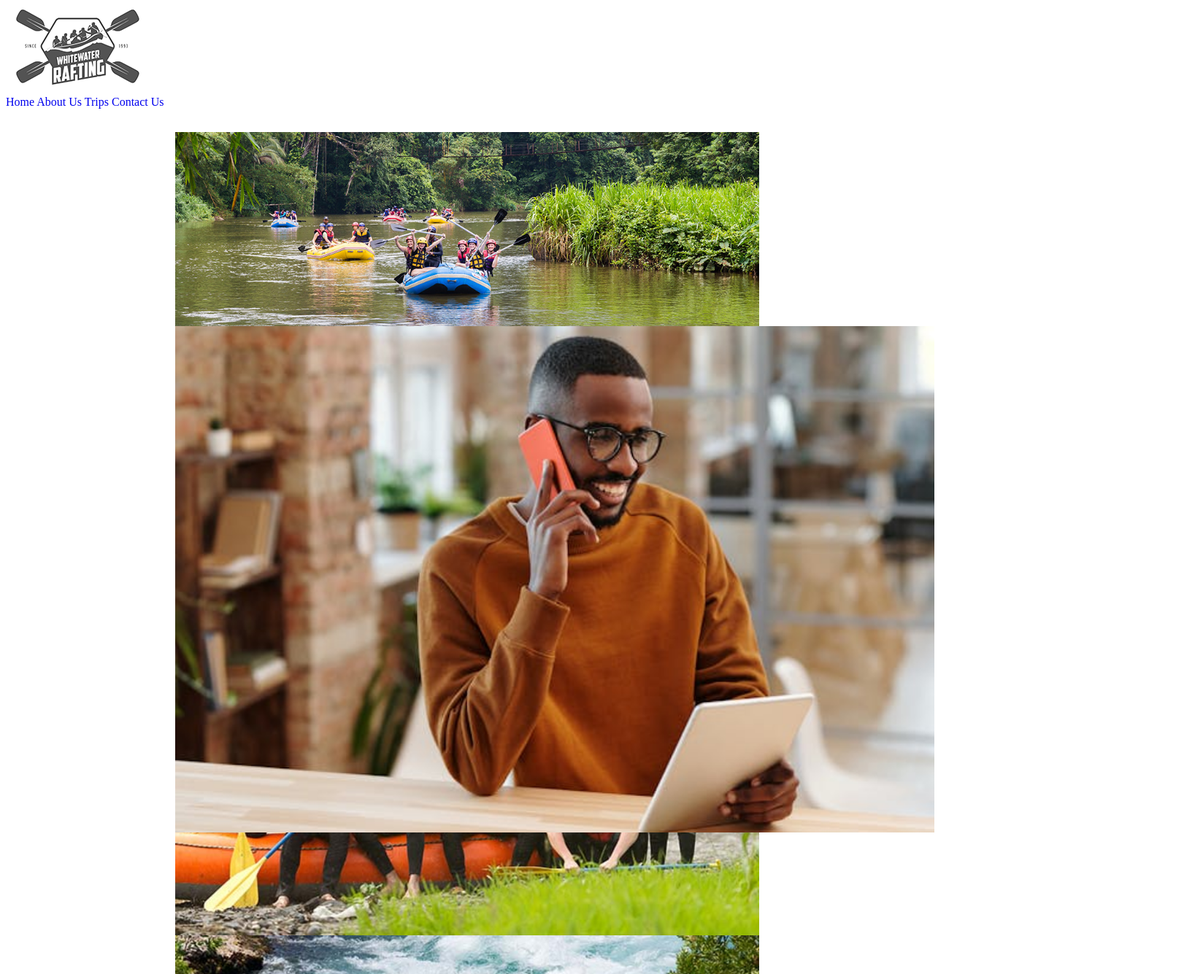
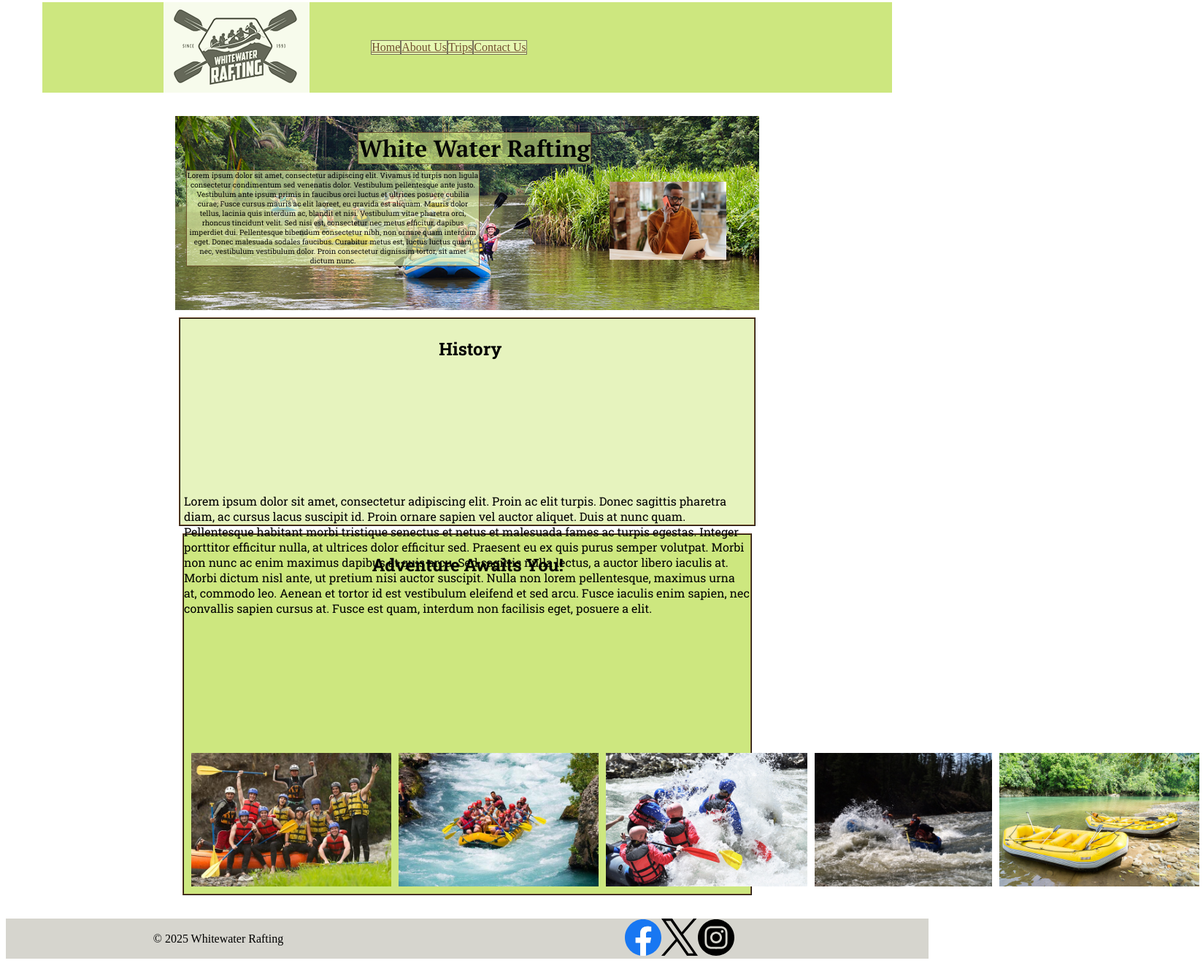
Before and after one commit to FunAxel64/wdd130, a plain HTML site: page wwr/about.html in a window 1280 px wide. Shown: the part 5-1340 px from the top of the page at 73% size, 1648 px wide, since content can reach past the window. Drawn offline with Linux system fonts and the light colour scheme.

Commit message:
week 4 asssigment

```diff
--- a/wwr/about.html
+++ b/wwr/about.html
@@ -11,9 +11,9 @@
         <meta name="autor" content="Axel Nahum Perez Valladares">
     </head>
     <body>
-        <header>
+        <header class="header-grid">
             <img src="images/logo.png" alt="rafting site logo">
-            <nav>
+            <nav class="nav-flex">
                 <a href="index.html">Home</a>
                 <a href="about.html">About Us</a>
                 <a href="trips.html">Trips</a>
@@ -36,7 +36,8 @@
                             Pellentesque bibendum consectetur nibh, non ornare quam interdum eget. Donec malesuada sodales faucibus. Curabitur metus est, luctus luctus quam nec, vestibulum vestibulum dolor. Proin consectetur dignissim tortor, sit amet dictum nunc.
                          </p> <!--placeholder -->
                 </article>
-                <section>
+            </div>
+            <section class="history-grid">
                 <h2>History</h2>
                 <p>
                     Lorem ipsum dolor sit amet, consectetur adipiscing elit.
@@ -50,17 +51,30 @@
                             Fusce iaculis enim sapien, nec convallis sapien cursus at.
                             Fusce est quam, interdum non facilisis eget, posuere a elit. </p> <!--placeholder -->
             </section>
-                <section>
+            <section class="adventure-grid">
                 <h2>Adventure Awaits You!</h2>
+                <div class="adventure-flex">
                     <img src="images/adventure_image_1.jpg" alt="adventerous image 1">
                     <img src="images/adventure_image_2.jpg" alt="adventerous image 2">
                     <img src="images/adventure_image_3.jpg" alt="adventerous image 3">
                     <img src="images/adventure_image_4.jpg" alt="adventerous image 4">
                     <img src="images/adventure_image_5.jpg" alt="adventerous image 5">
+                </div>
             </section>
-            </div>
         </main>
-        <footer>
+        <footer class="footer-grid">
+            © 2025 Whitewater Rafting
+            <nav class="sociallinks">
+                <a href="https://facebook.com">
+                    <img src="images/facebook.svg" alt="facebook">
+                </a>
+                <a href="https://twitter.com">
+                    <img src="images/x.svg" alt="twitter">
+                </a>
+                <a href="https://instagram.com">
+                    <img src="images/instagram.svg" alt="instagram">
+                </a>
+            </nav>
         </footer>
     </body>
 
--- a/wwr/styles/rafting.css
+++ b/wwr/styles/rafting.css
@@ -1,9 +1,11 @@
 :root {
-    --coffee: #704E2E; /* primary color*/
-    --mindaro: #CDE77F; /*secondary color */
-    --reseda-green: #79745C; /*accent 1*/
-    --tea-green: #E6F8B2; /*accent 2*/
+    --coffee: 112, 78, 46; /* primary color*/
+    --mindaro: 205, 231, 127; /*secondary color */
+    --reseda-green: 121, 116, 92; /*accent 1*/
+    --tea-green: 230, 248, 178; /*accent 2*/
 }
+
+
 
 .pt-serif-regular {
     font-family: "PT Serif", serif;
@@ -30,16 +32,14 @@
 }
 
 
-.roboto-slab-400 {
+.roboto-slab-small {
   font-family: "Roboto Slab", serif;
-  font-optical-sizing: auto;
   font-weight: 400;
   font-style: normal;
 }
 
-.roboto-slab-700 {
+.roboto-slab-big {
     font-family: "Roboto Slab", serif;
-    font-optical-sizing: auto;
     font-weight: 700;
     font-style: normal;
 }
@@ -49,36 +49,167 @@ main {
     margin: 2rem auto;
 }
 
-nav {
-    color: var(--tea-green);
+.header-grid {
+    display: grid;
+    grid-template-columns: 1fr 50px 1fr 50px;
+    justify-content: center;
+    place-items: center;
+    background-color: rgb(var(--mindaro));
+    margin: auto 50px;
 }
 
-nav a {
-    text-decoration: none
+.header-grid img {
+    opacity: 0.85;
+}
+
+.nav-flex {
+    display: flex;
+    align-items: center;
+    justify-content: center;
+}
+
+
+.sociallinks a img {
+    width: 50px;
+    height: auto;
 }
 
 h1 {
-    color: var(--coffee);
     font-family: "PT Serif", serif;
-    position: absolute;
 }
 
 p {
-    color: var(--coffee);
     font-family: "Roboto Slab", serif;
 }
 
+h2 {
+    font-family: "Roboto Slab", serif;
+}
+
+.hero {
+    margin: 10px auto;
+    position: relative;
+}
+
+
 .hero img {
     display: block;
-    width: 100%;
-    height: auto;
+	width: 100%;
+	height: 100%;
+	object-fit: cover;
+    position: relative;
 }
 
-article {
+.hero article p {
+    font-size: x-small;
+    position: absolute;
+    bottom: 50px;
+    left: 15px;
+    background: rgba(var(--tea-green), 0.7);
+    border: 1px;
+    border-style: solid;
+    border-color: rgb(var(--coffee));
+    max-width: 400px;
+    opacity: 0.9;
+}
+
+.hero article img {
+    width: 20%;
+    height: auto;
+    float: right;
+    margin: 20px;
+    top: 70px;
+    right: 25px;
     position: absolute;
 }
 
 
-article img {
+section img {
+    width: 100%;
+    height: auto;
+    padding: 5px;
+}
+
+.hero h1 {
+    text-align: start;
+    position: absolute;
+    top: 1px;
+    left: 250px;
+	background: rgba(var(--mindaro), 0.7);
+    border: 1px solid rgb(var(--coffee));
+	opacity: 0.9;
+}
+
+.hero p {
+    text-align: center;
     position: absolute;
 }
+
+
+.nav-flex a {
+    border: 1px solid rgb(var(--reseda-green));
+    background-color: rgb(var(--tea-green));
+    color: rgb(var(--coffee));
+    white-space: nowrap;
+}
+
+.sociallinks a {
+    text-decoration: none;
+}
+
+.footer-grid {
+    display: grid;
+    grid-template-columns: 1fr 50px 1fr 50px;
+    justify-content: center;
+    place-items: center;
+    background-color: rgba(var(--reseda-green), 0.3);
+}
+
+.sociallinks {
+    grid-column-start: 3;
+    display: flex;
+    align-items: center;
+    justify-content: flex-end;
+}
+
+.history-grid {
+    display: grid;
+    grid-template-rows: 20% 1fr 20%;
+    margin: 5px;
+    padding: 5px;
+    border: 2px ridge rgb(var(--coffee));
+    background: rgba(var(--mindaro), 0.5);
+}
+
+.history-grid p {
+    grid-row: 3  ;
+}
+
+
+.history-grid h2 {
+    align-items: center;
+    margin-left: 45%;
+}
+
+.adventure-grid {
+    display: grid;
+    grid-template-rows: 20% 1fr 40%;
+    grid-template-columns: repeat(20% 5);
+    margin: 10px;
+    padding: 5px;
+    border: 2px ridge rgb(var(--coffee));
+    background: rgba(var(--mindaro));
+}
+
+.adventure-grid h2 {
+    align-items: center;
+    margin-left: 33%;
+}
+
+
+.adventure-flex {
+    grid-row: 3;
+    display: flex;
+    justify-content: space-around;
+
+}
```
Also changed, not shown: wwr/images/facebook.svg (added), wwr/images/instagram.svg (added), wwr/images/x.svg (added). Lines whose indentation alone changed are shown as unchanged.
